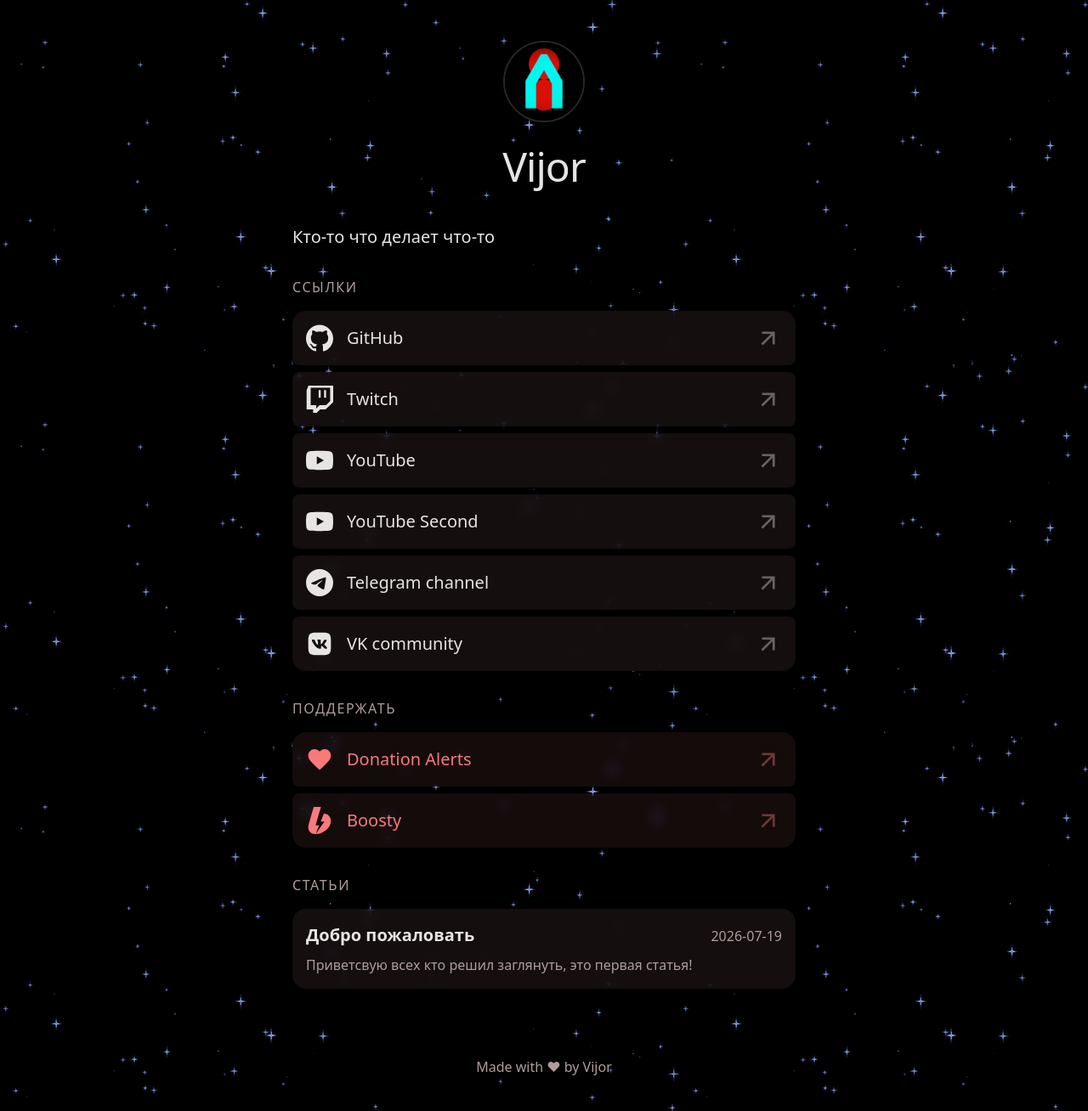
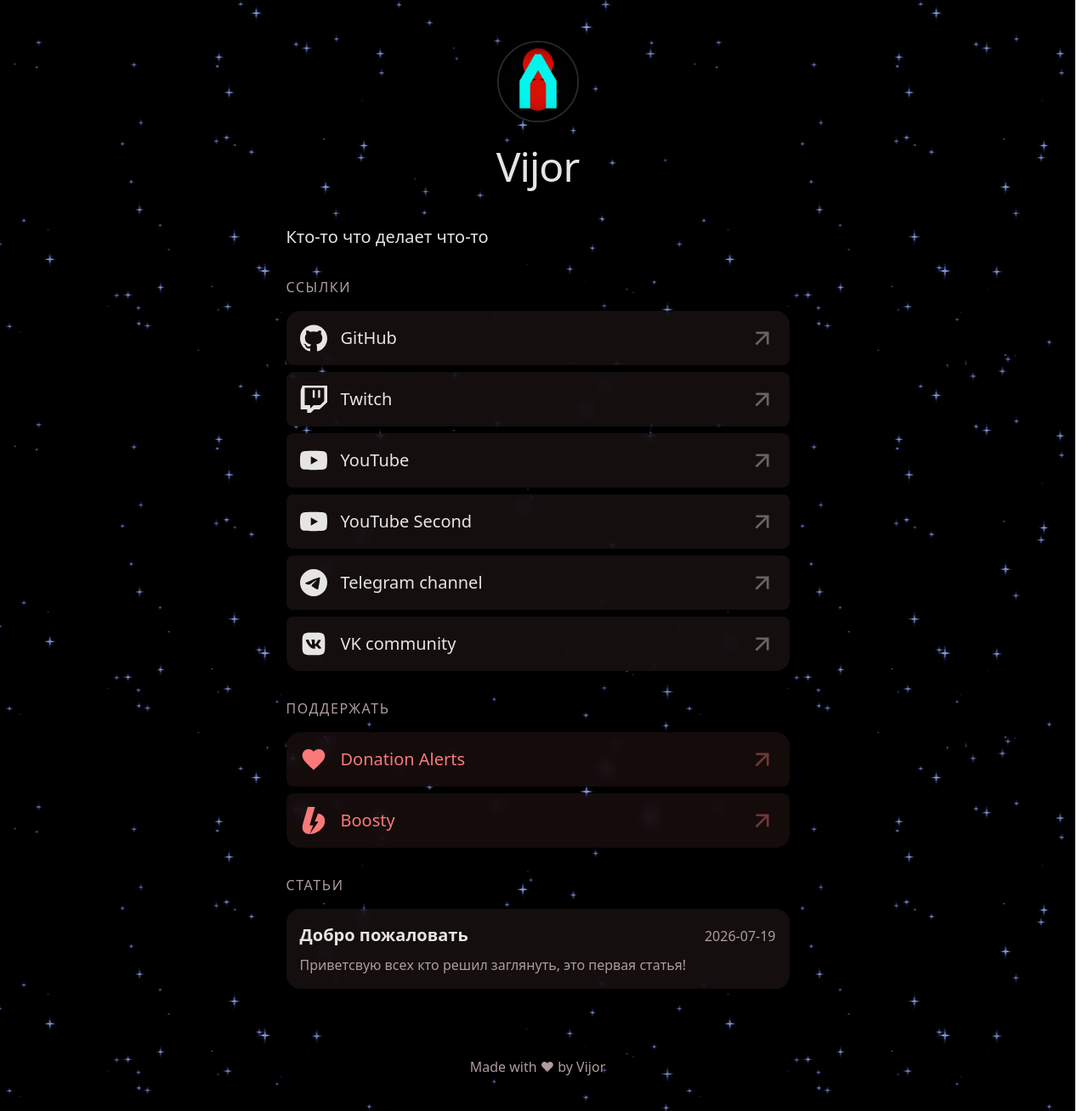
Before and after one commit to Vijorich/SocialLinker, a Jekyll site: the page built from index.html, in a window 1280 px wide. Shown: the whole page at 85% size. Built offline with Jekyll 4.4.1, drawn with Linux system fonts in a browser that asks for light colours.

Commit message:
fix: prevent layout shift from scrollbar visibility
Add scrollbar-gutter: stable to html so content width doesn't change when scrollbar appears/disappears.

```diff
--- a/assets/style.css
+++ b/assets/style.css
@@ -12,7 +12,7 @@
 }
 
 * { box-sizing: border-box; }
-html { scroll-behavior: smooth; }
+html { scroll-behavior: smooth; scrollbar-gutter: stable; }
 
 body {
   margin: 0;
```
